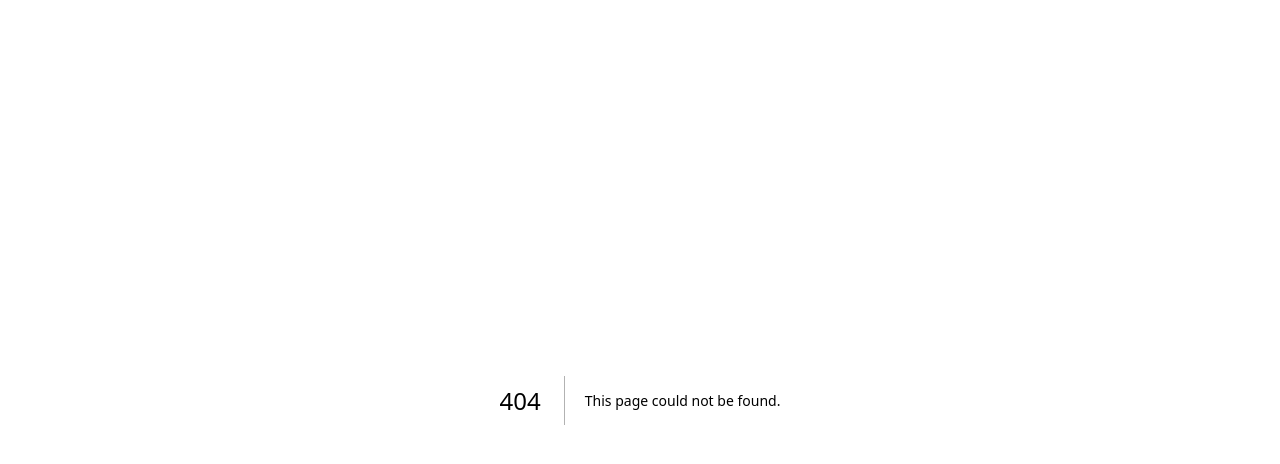
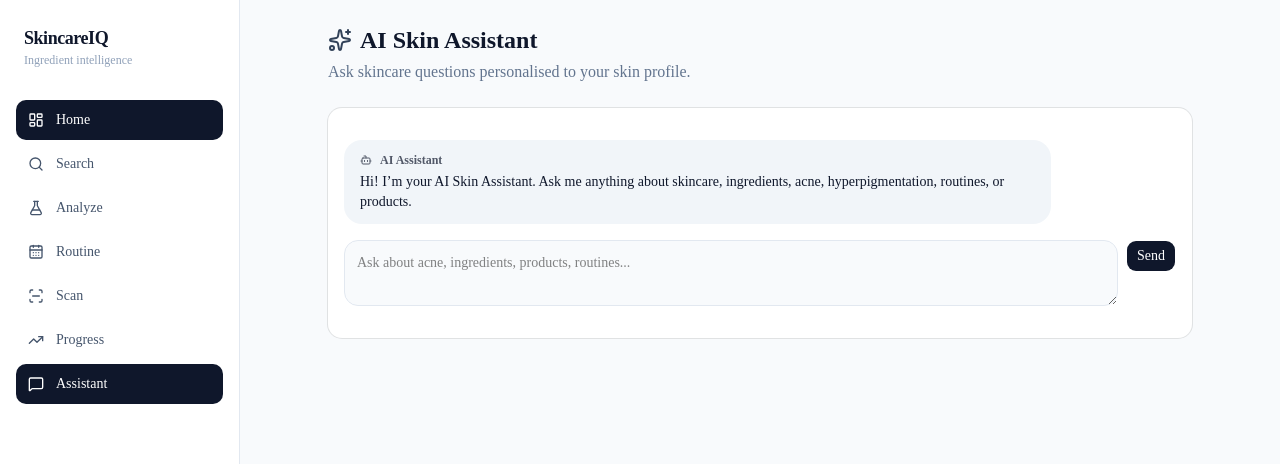
Before and after one commit to thrinath710/SKINCARE-INTELLIGENCE, a Next.js app in the folder frontend/: page /dashboard/assistant in a window 1280 px wide. Before the commit this address had no page. Shown: the top 464 px of the page. Built offline with nearby package versions, Linux system fonts and the light colour scheme; no server answers.

Commit message:
Add AI skin assistant backend

```diff
--- /dev/null
+++ b/frontend/app/dashboard/assistant/page.tsx
@@ -0,0 +1,165 @@
+'use client';
+
+import { useState } from 'react';
+import { useMutation } from '@tanstack/react-query';
+
+import { chatWithAI } from '@/lib/api-client';
+import { useAppStore } from '@/lib/store';
+
+import { Button } from '@/components/ui/button';
+import { Card, CardContent } from '@/components/ui/card';
+
+import { Bot, User, Sparkles } from 'lucide-react';
+
+interface Message {
+  role: 'user' | 'assistant';
+  content: string;
+}
+
+export default function AssistantPage() {
+
+  const profile = useAppStore((s) => s.profile);
+
+  const [input, setInput] = useState('');
+
+  const [messages, setMessages] = useState<Message[]>([
+    {
+      role: 'assistant',
+      content:
+        'Hi! I’m your AI Skin Assistant. Ask me anything about skincare, ingredients, acne, hyperpigmentation, routines, or products.',
+    },
+  ]);
+
+  const mutation = useMutation({
+    mutationFn: chatWithAI,
+
+    onSuccess: (data) => {
+      setMessages((prev) => [
+        ...prev,
+        {
+          role: 'assistant',
+          content: data.response,
+        },
+      ]);
+    },
+  });
+
+  const handleSend = () => {
+
+    if (!input.trim()) return;
+
+    const userMessage = input;
+
+    setMessages((prev) => [
+      ...prev,
+      {
+        role: 'user',
+        content: userMessage,
+      },
+    ]);
+
+    setInput('');
+
+    mutation.mutate({
+      message: userMessage,
+      skin_type: profile?.skin_type,
+      skin_concerns: profile?.skin_concerns,
+      climate_zone: profile?.climate_zone,
+      budget_range: profile?.budget_range,
+    });
+  };
+
+  return (
+    <div className="space-y-6">
+
+      <div>
+        <h2 className="flex items-center gap-2 text-2xl font-bold text-slate-900">
+          <Sparkles className="h-6 w-6 text-slate-700" />
+          AI Skin Assistant
+        </h2>
+
+        <p className="mt-1 text-slate-500">
+          Ask skincare questions personalised to your skin profile.
+        </p>
+      </div>
+
+      <Card className="border-slate-200">
+        <CardContent className="space-y-4 p-4">
+
+          <div className="max-h-[500px] space-y-4 overflow-y-auto">
+
+            {messages.map((message, index) => (
+
+              <div
+                key={index}
+                className={`flex ${
+                  message.role === 'user'
+                    ? 'justify-end'
+                    : 'justify-start'
+                }`}
+              >
+
+                <div
+                  className={`max-w-[85%] rounded-2xl px-4 py-3 text-sm whitespace-pre-wrap ${
+                    message.role === 'user'
+                      ? 'bg-slate-900 text-white'
+                      : 'bg-slate-100 text-slate-900'
+                  }`}
+                >
+
+                  <div className="mb-1 flex items-center gap-2 text-xs font-semibold opacity-70">
+                    {message.role === 'user' ? (
+                      <>
+                        <User className="h-3 w-3" />
+                        You
+                      </>
+                    ) : (
+                      <>
+                        <Bot className="h-3 w-3" />
+                        AI Assistant
+                      </>
+                    )}
+                  </div>
+
+                  {message.content}
+
+                </div>
+              </div>
+            ))}
+
+            {mutation.isPending && (
+              <div className="flex justify-start">
+                <div className="rounded-2xl bg-slate-100 px-4 py-3 text-sm text-slate-500">
+                  AI is thinking...
+                </div>
+              </div>
+            )}
+
+          </div>
+
+          <div className="flex gap-2">
+
+            <textarea
+              value={input}
+              onChange={(e) => setInput(e.target.value)}
+              placeholder="Ask about acne, ingredients, products, routines..."
+              rows={2}
+              className="flex-1 rounded-xl border border-slate-200 bg-slate-50 p-3 text-sm focus:border-slate-400 focus:outline-none"
+            />
+
+            <Button
+              onClick={handleSend}
+              disabled={mutation.isPending}
+              className="bg-slate-900 text-white hover:bg-slate-700"
+            >
+              Send
+            </Button>
+
+          </div>
+
+        </CardContent>
+      </Card>
+
+    </div>
+  );
+}
--- a/frontend/app/dashboard/layout.tsx
+++ b/frontend/app/dashboard/layout.tsx
@@ -1,8 +1,8 @@
-// frontend/app/dashboard/layout.tsx
 'use client';
 
 import Link from 'next/link';
 import { usePathname } from 'next/navigation';
+
 import {
   LayoutDashboard,
   Search,
@@ -10,32 +10,79 @@
   CalendarDays,
   ScanLine,
   TrendingUp,
+  MessageSquare,
 } from 'lucide-react';
 
 const NAV_ITEMS = [
-  { href: '/dashboard', label: 'Home', icon: LayoutDashboard },
-  { href: '/dashboard/search', label: 'Search', icon: Search },
-  { href: '/dashboard/analyze', label: 'Analyze', icon: FlaskConical },
-  { href: '/dashboard/routine', label: 'Routine', icon: CalendarDays },
-  { href: '/dashboard/scan', label: 'Scan', icon: ScanLine },
-  { href: '/dashboard/progress', label: 'Progress', icon: TrendingUp },
+  {
+    href: '/dashboard',
+    label: 'Home',
+    icon: LayoutDashboard,
+  },
+  {
+    href: '/dashboard/search',
+    label: 'Search',
+    icon: Search,
+  },
+  {
+    href: '/dashboard/analyze',
+    label: 'Analyze',
+    icon: FlaskConical,
+  },
+  {
+    href: '/dashboard/routine',
+    label: 'Routine',
+    icon: CalendarDays,
+  },
+  {
+    href: '/dashboard/scan',
+    label: 'Scan',
+    icon: ScanLine,
+  },
+  {
+    href: '/dashboard/progress',
+    label: 'Progress',
+    icon: TrendingUp,
+  },
+  {
+    href: '/dashboard/assistant',
+    label: 'Assistant',
+    icon: MessageSquare,
+  },
 ];
 
-export default function DashboardLayout({ children }: { children: React.ReactNode }) {
+export default function DashboardLayout({
+  children,
+}: {
+  children: React.ReactNode;
+}) {
+
   const pathname = usePathname();
 
   return (
     <div className="min-h-screen bg-slate-50">
 
-      {/* Desktop sidebar */}
-      <aside className="fixed left-0 top-0 hidden h-full w-56 flex-col border-r border-slate-200 bg-white px-4 py-6 lg:flex">
+      {/* Desktop Sidebar */}
+      <aside className="fixed left-0 top-0 hidden h-full w-60 flex-col border-r border-slate-200 bg-white px-4 py-6 lg:flex">
+
         <div className="mb-8 px-2">
-          <h1 className="text-lg font-bold tracking-tight text-slate-900">SkincareIQ</h1>
-          <p className="text-xs text-slate-400">Ingredient intelligence</p>
+          <h1 className="text-lg font-bold tracking-tight text-slate-900">
+            SkincareIQ
+          </h1>
+
+          <p className="text-xs text-slate-400">
+            Ingredient intelligence
+          </p>
         </div>
+
         <nav className="flex flex-col gap-1">
+
           {NAV_ITEMS.map(({ href, label, icon: Icon }) => {
-            const active = pathname === href;
+
+            const active =
+              pathname === href ||
+              pathname.startsWith(`${href}/`);
+
             return (
               <Link
                 key={href}
@@ -46,38 +93,61 @@
                     : 'text-slate-600 hover:bg-slate-100 hover:text-slate-900'
                 }`}
               >
+
                 <Icon className="h-4 w-4" />
+
                 {label}
+
               </Link>
             );
           })}
+
         </nav>
       </aside>
 
-      {/* Main content — offset for sidebar on desktop */}
-      <main className="min-w-0 pb-24 lg:ml-56 lg:pb-8">
-        <div className="mx-auto max-w-3xl px-4 py-6">
+      {/* Main Content */}
+      <main className="pb-24 lg:ml-60 lg:pb-8">
+
+        <div className="mx-auto max-w-4xl px-4 py-6">
+
           {children}
+
         </div>
+
       </main>
 
-      {/* Mobile bottom nav */}
+      {/* Mobile Bottom Navigation */}
       <nav className="fixed bottom-0 left-0 right-0 z-50 flex border-t border-slate-200 bg-white lg:hidden">
+
         {NAV_ITEMS.map(({ href, label, icon: Icon }) => {
-          const active = pathname === href;
+
+          const active =
+            pathname === href ||
+            pathname.startsWith(`${href}/`);
+
           return (
             <Link
               key={href}
               href={href}
-              className={`flex flex-1 flex-col items-center gap-1 py-3 text-xs font-medium transition-colors ${
-                active ? 'text-slate-900' : 'text-slate-400 hover:text-slate-600'
+              className={`flex flex-1 flex-col items-center gap-1 py-3 text-[11px] font-medium transition-colors ${
+                active
+                  ? 'text-slate-900'
+                  : 'text-slate-400 hover:text-slate-600'
               }`}
             >
-              <Icon className={`h-5 w-5 ${active ? 'stroke-[2.5px]' : ''}`} />
+
+              <Icon
+                className={`h-5 w-5 ${
+                  active ? 'stroke-[2.5px]' : ''
+                }`}
+              />
+
               {label}
+
             </Link>
           );
         })}
+
       </nav>
 
     </div>
--- a/frontend/lib/api-client.ts
+++ b/frontend/lib/api-client.ts
@@ -191,3 +191,21 @@
   climate?: string;
   budget?: string;
 }
+export interface ChatPayload {
+  message: string;
+  skin_type?: string;
+  skin_concerns?: string[];
+  climate_zone?: string;
+  budget_range?: string;
+}
+
+export interface ChatResponse {
+  response: string;
+  error?: string;
+}
+
+export const chatWithAI = (payload: ChatPayload) =>
+  apiFetch<ChatResponse>(`/api/v1/chat/`, {
+    method: 'POST',
+    body: JSON.stringify(payload),
+  });
```
Also changed, not shown: 2 other files (tests, documents, lock files or other folders).
